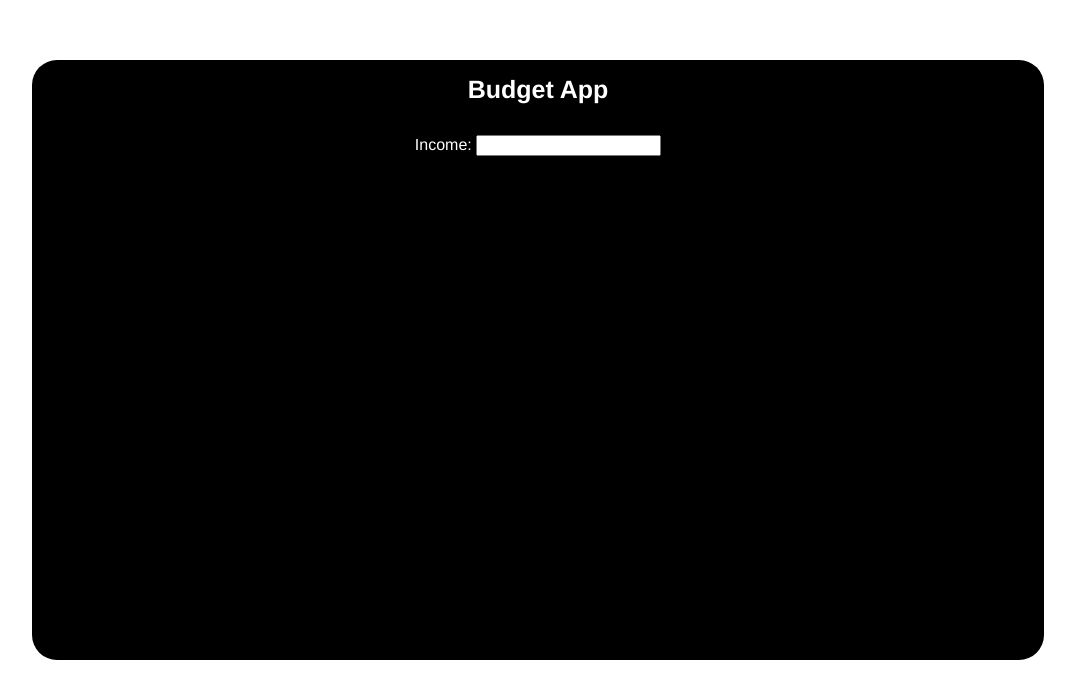
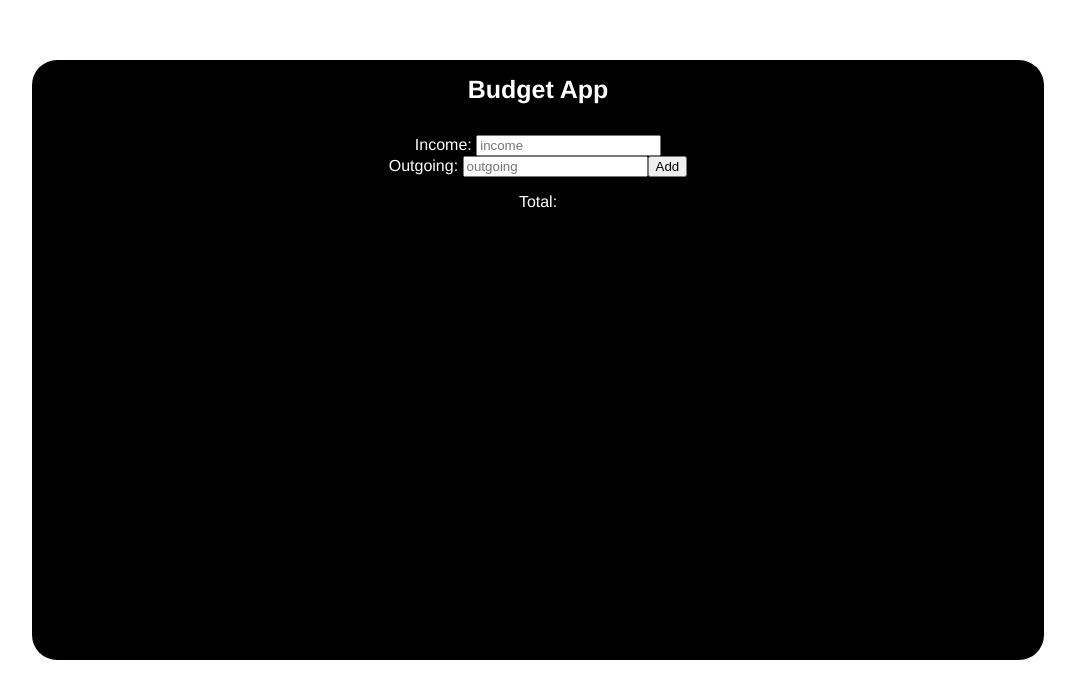
Before and after one commit to MashuMaru/budget-app-vuejs, a Vue app: page / in a window 1280 px wide. Shown: the top 698 px of the page, without its empty margins (102-1177 px from the left). Built offline with nearby package versions, Linux system fonts and the light colour scheme.

Commit message:
base logic for the budget calculation, Outgoing and Salary props, emits added.

```diff
--- /dev/null
+++ b/src/components/Outgoing.vue
@@ -0,0 +1,35 @@
+<template>
+  <div>
+    <form action="submit">
+      <label for="outgoing">Outgoing: </label>
+      <input
+        id="outgoing"
+        placeholder="outgoing"
+        type="number"
+        name="outgoing"
+        v-model="outgoingCost"
+        v-on:keyup="emitToSalary"
+      />
+      <button>Add</button>
+    </form>
+  </div>
+</template>
+
+<script>
+export default {
+  emits: ["outgoingData"],
+  data: function() {
+    return {
+      outgoingCost: null,
+    };
+  },
+  methods: {
+    emitToSalary(e) {
+      this.outgoingCost = e.target.value;
+      this.$emit("outgoingData", this.outgoingCost);
+    },
+  },
+};
+</script>
+
+<style></style>
--- a/src/components/Salary.vue
+++ b/src/components/Salary.vue
@@ -1,20 +1,47 @@
 <template>
   <div class="salary">
+    <div>
       <label for="salary">Income: </label>
-          <input type="number" name="salary" id="salary">
+      <input
+        placeholder="income"
+        type="number"
+        name="salary"
+        id="salary"
+        v-model="salary"
+      />
+    </div>
+    <Outgoing v-on:outgoingData="outgoingSum" />
+
+    <p>Total: {{ total }}</p>
   </div>
 </template>
 
 <script>
+import Outgoing from "./Outgoing.vue";
 export default {
-
-}
+  components: { Outgoing },
+  data: function() {
+    return {
+      salary: null,
+      outgoing: null,
+      total: null,
+    };
+  },
+  methods: {
+    outgoingSum(value) {
+      this.outgoing = value;
+      this.total = parseInt(this.salary) + parseInt(this.outgoing)
+    },
+  },
+};
 </script>
 
 <style scoped>
-
 label {
-    color: white;
+  color: white;
 }
 
+p {
+  color: white;
+}
 </style>
```
